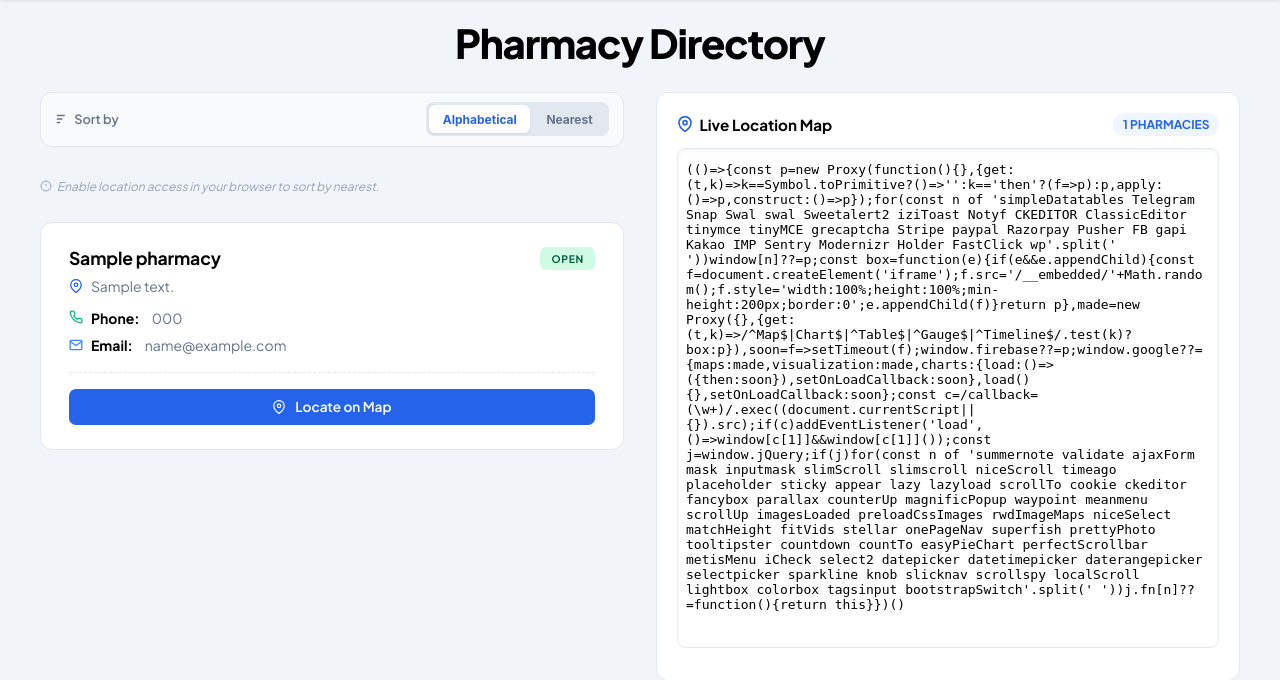
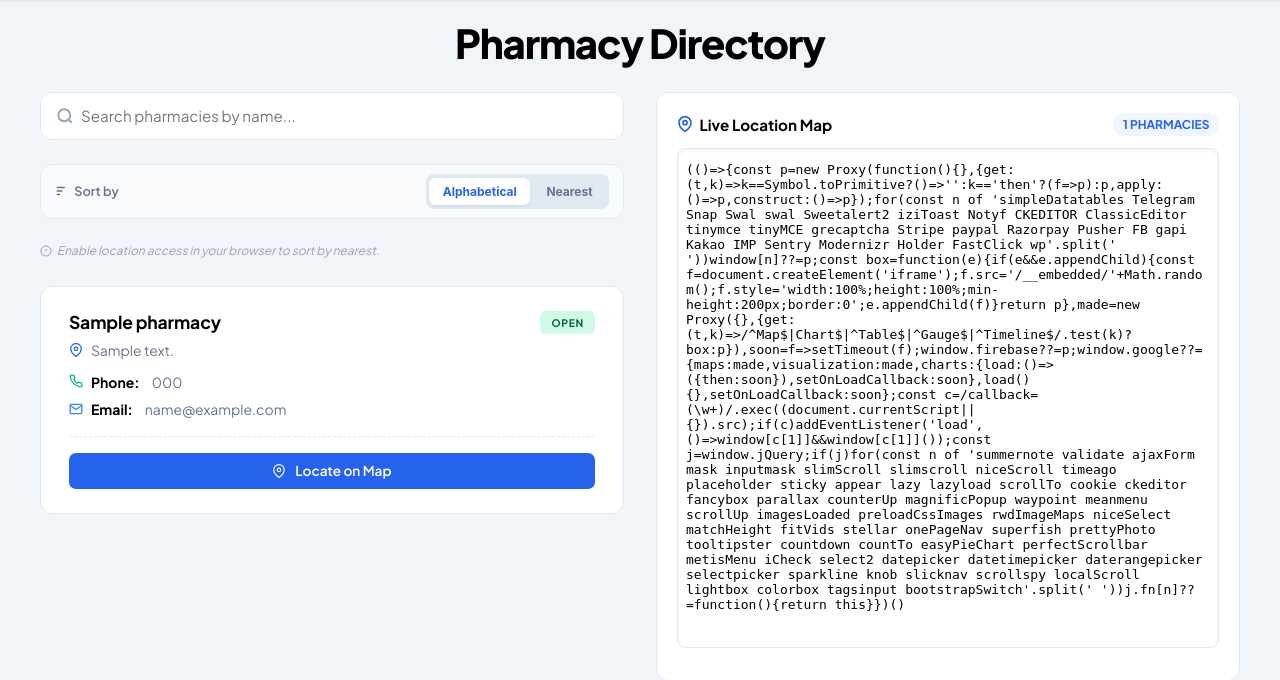
Before and after one commit to ITJosiah/IntegFinalProj, a PHP site: page /customer_pharmacies.php in a window 1280 px wide. Shown: the part 61-741 px from the top of the page. Run offline with PHP 8.4, Linux system fonts and the light colour scheme; tables that the repository leaves empty hold one stand-in row (values such as "Sample post"); some libraries are stand-ins or nearby versions.

Commit message:
feat: add pharmacy search functionality, update sort logic, and implement dynamic map query rendering

```diff
--- a/customer_pharmacies.php
+++ b/customer_pharmacies.php
@@ -10,7 +10,7 @@ $activePage = 'pharmacies';
 
 // Fetch dynamic pharmacy directory from core database
 $coreDB = getDBConnection('pharmasync_core');
-$stmt = $coreDB->query("SELECT id, name, code, address, contact_number, email, latitude, longitude, is_open FROM pharmacies ORDER BY id ASC");
+$stmt = $coreDB->query("SELECT id, name, code, address, contact_number, email, latitude, longitude, is_open FROM pharmacies ORDER BY name ASC");
 $pharmacies = $stmt->fetchAll();
 ?>
 <!DOCTYPE html>
@@ -27,7 +27,7 @@ $pharmacies = $stmt->fetchAll();
             display: flex;
             align-items: center;
             justify-content: space-between;
-            margin-bottom: 1rem;
+            margin-bottom: 0.5rem;
             padding: 0.6rem 0.85rem;
             background: #F8FAFC;
             border: 1px solid var(--border);
@@ -114,6 +114,14 @@ $pharmacies = $stmt->fetchAll();
 
                 <!-- ── LEFT: PHARMACY LISTINGS ── -->
                 <div class="pharm-listings">
+
+                    <!-- Search Bar -->
+                    <div style="margin-bottom: 0.5rem;">
+                        <div style="position: relative; display: flex; align-items: center;">
+                            <svg width="18" height="18" viewBox="0 0 24 24" fill="none" stroke="currentColor" stroke-width="2.5" style="position: absolute; left: 1rem; color: #94A3B8;"><circle cx="11" cy="11" r="8"></circle><line x1="21" y1="21" x2="16.65" y2="16.65"></line></svg>
+                            <input type="text" id="pharmacySearchInput" oninput="filterPharmacies()" placeholder="Search pharmacies by name..." style="width: 100%; padding: 0.85rem 1rem 0.85rem 2.5rem; border-radius: 0.75rem; border: 1px solid var(--border); font-size: 0.95rem; font-family: inherit; color: var(--text-main); outline: none; transition: border-color 0.2s, box-shadow 0.2s;" onfocus="this.style.borderColor='var(--primary)'; this.style.boxShadow='0 0 0 3px rgba(37,99,235,0.1)';" onblur="this.style.borderColor='var(--border)'; this.style.boxShadow='none';">
+                        </div>
+                    </div>
 
                     <!-- Sort Toggle Bar -->
                     <div class="sort-bar" id="sortBar">
@@ -231,7 +239,11 @@ $pharmacies = $stmt->fetchAll();
                         </div>
 
                         <!-- Google Maps Embed Container -->
-                        <iframe id="googleMap" src="https://maps.google.com/maps?q=Laurent's%20Pharmacy,%20Basud,%20Camarines%20Norte&t=&z=16&ie=UTF8&iwloc=&output=embed" style="width: 100%; height: 500px; border-radius: 8px; border: 1px solid var(--border); box-shadow: inset 0 2px 4px rgba(0,0,0,0.05); margin-bottom: 0.5rem; z-index: 1;" allowfullscreen="" loading="lazy"></iframe>
+                        <?php
+                            $defaultPharmaName = !empty($pharmacies) ? $pharmacies[0]['name'] : 'Basud, Camarines Norte';
+                            $mapQuery = urlencode($defaultPharmaName . ", Basud, Camarines Norte");
+                        ?>
+                        <iframe id="googleMap" src="https://maps.google.com/maps?q=<?= $mapQuery ?>&t=&z=16&ie=UTF8&iwloc=&output=embed" style="width: 100%; height: 500px; border-radius: 8px; border: 1px solid var(--border); box-shadow: inset 0 2px 4px rgba(0,0,0,0.05); margin-bottom: 0.5rem; z-index: 1;" allowfullscreen="" loading="lazy"></iframe>
                     </div>
 
 
@@ -251,7 +263,7 @@ $pharmacies = $stmt->fetchAll();
     let userLat = null;
     let userLng = null;
     let locationReady = false;
-    let currentSort = 'nearest';
+    let currentSort = 'alpha';
 
     // ── Geolocation ──
     if (navigator.geolocation) {
@@ -362,6 +374,20 @@ $pharmacies = $stmt->fetchAll();
         cards.forEach(card => list.appendChild(card));
     }
 
+    function filterPharmacies() {
+        const query = document.getElementById('pharmacySearchInput').value.toLowerCase();
+        const cards = document.querySelectorAll('.pharm-card');
+
+        cards.forEach(card => {
+            const name = (card.getAttribute('data-name') || '').toLowerCase();
+            if (name.includes(query)) {
+                card.style.display = '';
+            } else {
+                card.style.display = 'none';
+            }
+        });
+    }
+
     function focusPharmacyOnMap(name) {
         const iframe = document.getElementById('googleMap');
         const query = encodeURIComponent(name + ", Basud, Camarines Norte");
--- a/includes/footer.php
+++ b/includes/footer.php
@@ -1,14 +1,3 @@
 <?php
+// Footer removed per user request
 ?>
-<footer class="site-footer">
-    <div class="footer-brand">PharmaSync Basud</div>
-    <div class="footer-links">
-        <a href="#">Privacy Policy</a>
-        <a href="#">Terms of Service</a>
-        <a href="#">Help Center</a>
-        <a href="#" class="text-danger">Emergency Contact</a>
-    </div>
-    <div class="footer-copy">
-        &copy; <?= date('Y') ?> PharmaSync Basud. Your Digital Sanctuary for Health.
-    </div>
-</footer>
```
